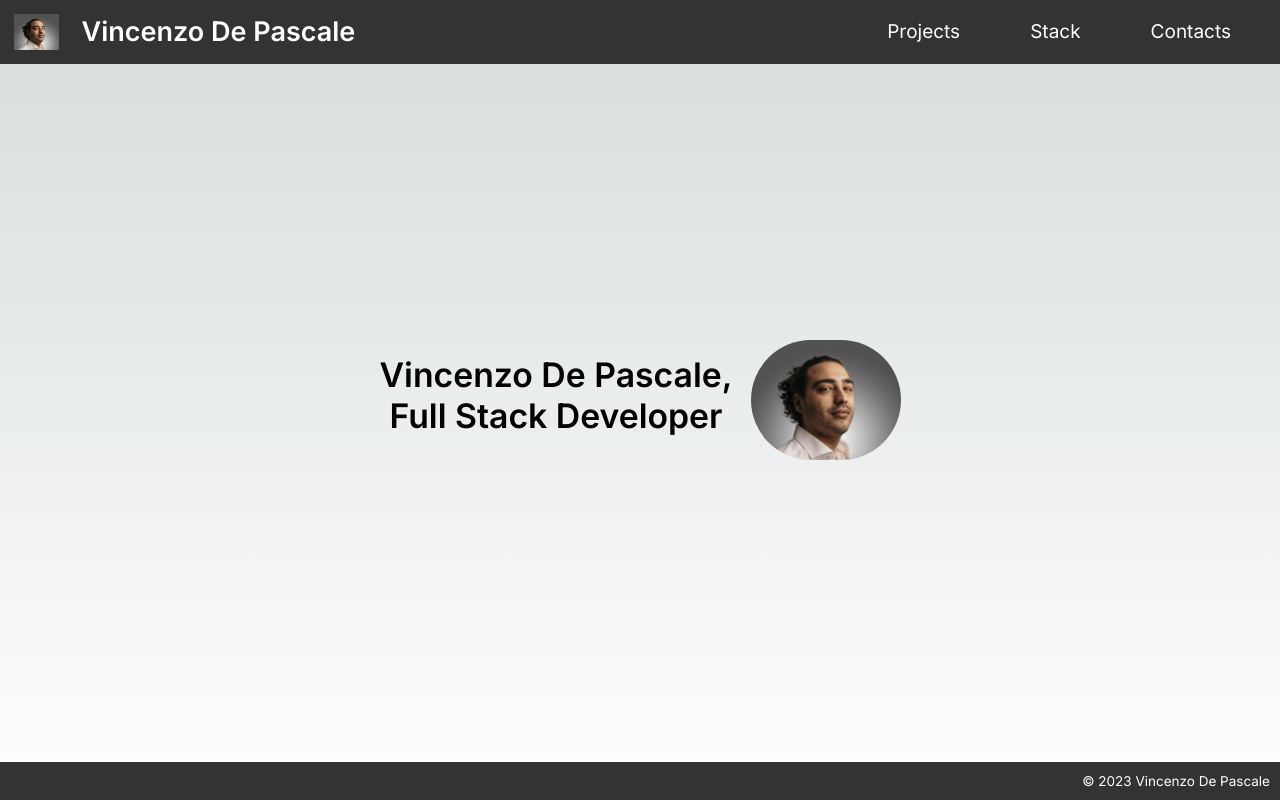
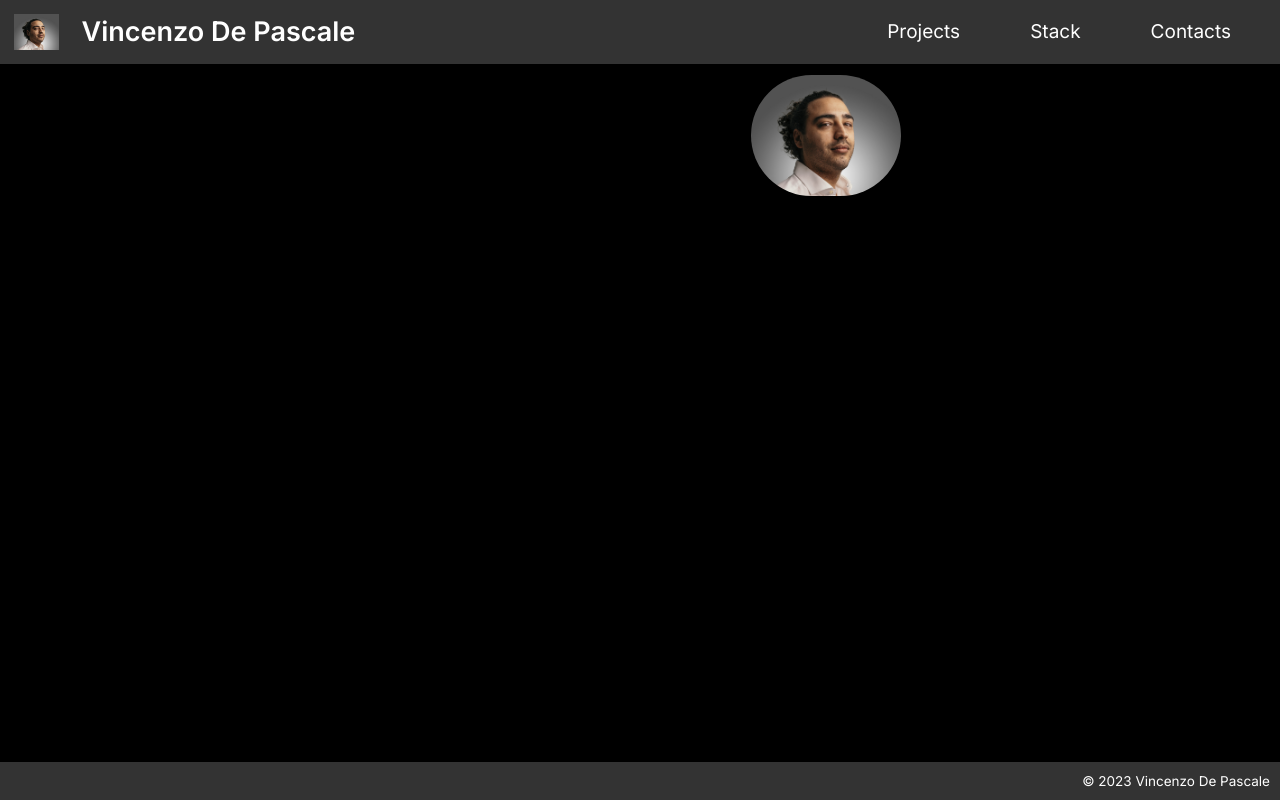
Before and after one commit to VincenzoDePascale/portfolio, a Next.js app: page / in a window 1280 px wide. Built offline with nearby package versions, Linux system fonts and the light colour scheme.

Commit message:
.
fix bg, box padding

```diff
--- a/src/app/globals.css
+++ b/src/app/globals.css
@@ -25,18 +25,11 @@ html {
 
 body {
   color: rgb(var(--foreground-rgb));
-  background: linear-gradient(
-      to bottom,
-      transparent,
-      rgb(var(--background-end-rgb))
-    )
-    rgb(var(--background-start-rgb));
+  background: black;
   height: 100%;
   width: 100%;
 }
 
 .box {
-  height: 100%;
-  width: 100%;
   padding: 75px 25px;
 }
```
